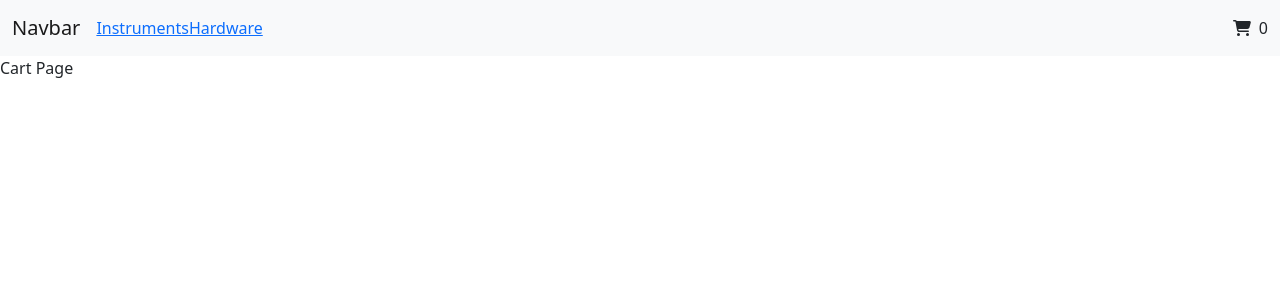
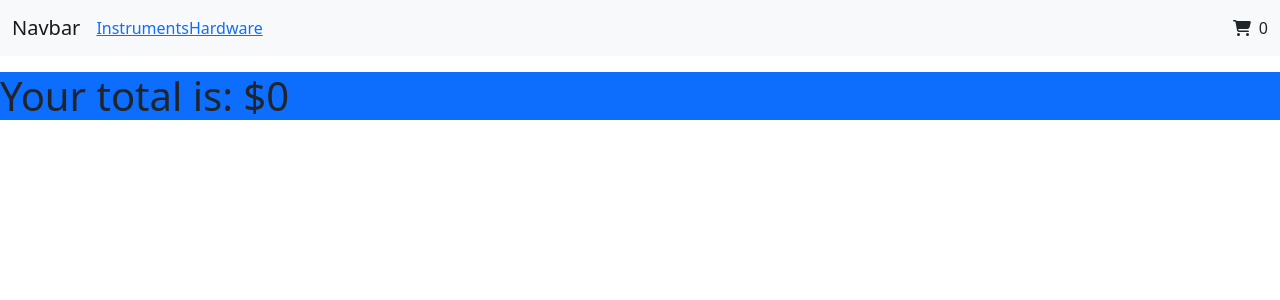
Before and after one commit to riosjg/react_31230, a React (Create React App) app: page /cart in a window 1280 px wide. Shown: the top 300 px of the page. Built offline with nearby package versions, Linux system fonts and the light colour scheme.

Commit message:
Class 21-7 Context

```diff
--- a/src/App.js
+++ b/src/App.js
@@ -12,10 +12,14 @@ import ItemDetailContainer from "./components/ItemDetailContainer";
 import { BrowserRouter, Routes, Route, Link } from "react-router-dom";
 import UnmountExample from "./components/ExampleComponents/UnmountExample";
 import Intercambilidad from "./components/ExampleComponents/Intercambiabilidad";
+import CartProvider from "./contexts/CartContext";
+import Test from "./components/ExampleComponents/Test";
+import Cart from "./components/Cart";
 
 function App() {
   return (
     <>
+      <CartProvider>
         <BrowserRouter>
           <NavBar />
           <Routes>
@@ -25,12 +29,16 @@ function App() {
             <Route
               path="*"
               element={
-              <div style={{ backgroundColor: "red" }}> ERROR 404 NOT FOUND</div>
+                <div style={{ backgroundColor: "red" }}>
+                  {" "}
+                  ERROR 404 NOT FOUND
+                </div>
               }
             />
-          <Route path="/cart" element={<div>Cart Page</div>} />
+            <Route path="/cart" element={<Cart />} />
           </Routes>
         </BrowserRouter>
+      </CartProvider>
     </>
   );
 }
--- /dev/null
+++ b/src/components/Cart.jsx
@@ -0,0 +1,29 @@
+import React, { useContext, useEffect, useState } from "react";
+import { CartContext } from "../contexts/CartContext";
+
+const Cart = () => {
+  const [totalPrice, setTotalPrice] = useState(0);
+  const { cartItems } = useContext(CartContext);
+  useEffect(() => {
+    let total = 0;
+    cartItems.forEach((item) => {
+      total += parseInt(item.price);
+    });
+    setTotalPrice(total);
+  }, [cartItems]);
+  return (
+    <>
+      <ul>
+        {cartItems.map((item) => (
+          <>
+            <li>{item.title}</li>
+            <li>{item.price}</li>
+          </>
+        ))}
+      </ul>
+      <h1 className="bg-primary">{`Your total is: $${totalPrice}`}</h1>
+    </>
+  );
+};
+
+export default Cart;
--- /dev/null
+++ b/src/components/ExampleComponents/Test.jsx
@@ -0,0 +1,5 @@
+const Test = () => {
+  return <h1>Test</h1>;
+};
+
+export default Test;
--- a/src/components/ItemDetail.jsx
+++ b/src/components/ItemDetail.jsx
@@ -1,12 +1,15 @@
-import { useState } from "react";
+import { useState, useContext } from "react";
 import ItemCount from "./ItemCount";
-import { useNavigate, Link } from "react-router-dom";
+import { Link } from "react-router-dom";
+import { CartContext } from "../contexts/CartContext";
 
 const ItemDetail = ({ item }) => {
+  const { setCartItems } = useContext(CartContext);
   const [amount, setAmount] = useState(0);
   const { title, price, stock, pictureUrl, id, discount } = item;
   const onAdd = (amount) => {
     setAmount(amount);
+    setCartItems((prevState) => [...prevState, item]);
   };
   return (
     <div className="card" style={{ width: "20rem" }}>
--- a/src/components/NavBar.jsx
+++ b/src/components/NavBar.jsx
@@ -1,5 +1,5 @@
+import { Link } from "react-router-dom";
 import WidgetCart from "./WidgetCart";
-import { Link } from "react-router-dom";
 
 const NavBar = () => {
   return (
--- a/src/components/WidgetCart.jsx
+++ b/src/components/WidgetCart.jsx
@@ -1,13 +1,15 @@
 import { useState } from "react";
 import { faShoppingCart } from "@fortawesome/free-solid-svg-icons";
 import { FontAwesomeIcon } from "@fortawesome/react-fontawesome";
+import { useContext } from "react";
+import { CartContext } from "../contexts/CartContext";
 
 const WidgetCart = () => {
-  const [amount, setAmount] = useState(0);
+  const { cartItems } = useContext(CartContext);
   return (
     <div className="ps-4">
       <FontAwesomeIcon icon={faShoppingCart} />
-      <span className="ps-2">{amount}</span>
+      <span className="ps-2">{cartItems.length}</span>
     </div>
   );
 };
--- /dev/null
+++ b/src/contexts/CartContext.jsx
@@ -0,0 +1,14 @@
+import React, { createContext, useState } from "react";
+
+export const CartContext = createContext();
+
+const CartProvider = (props) => {
+  const [cartItems, setCartItems] = useState([]);
+  return (
+    <CartContext.Provider value={{ cartItems, setCartItems }}>
+      {props.children}
+    </CartContext.Provider>
+  );
+};
+
+export default CartProvider;
```
Lines whose indentation alone changed are shown as unchanged.
